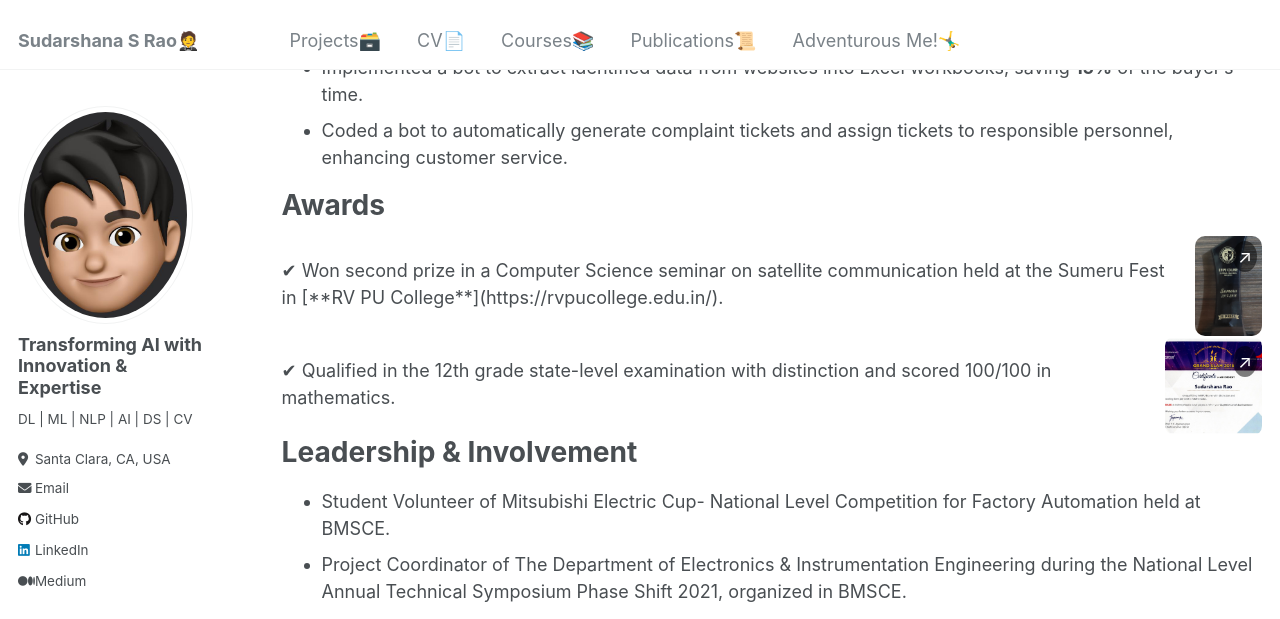
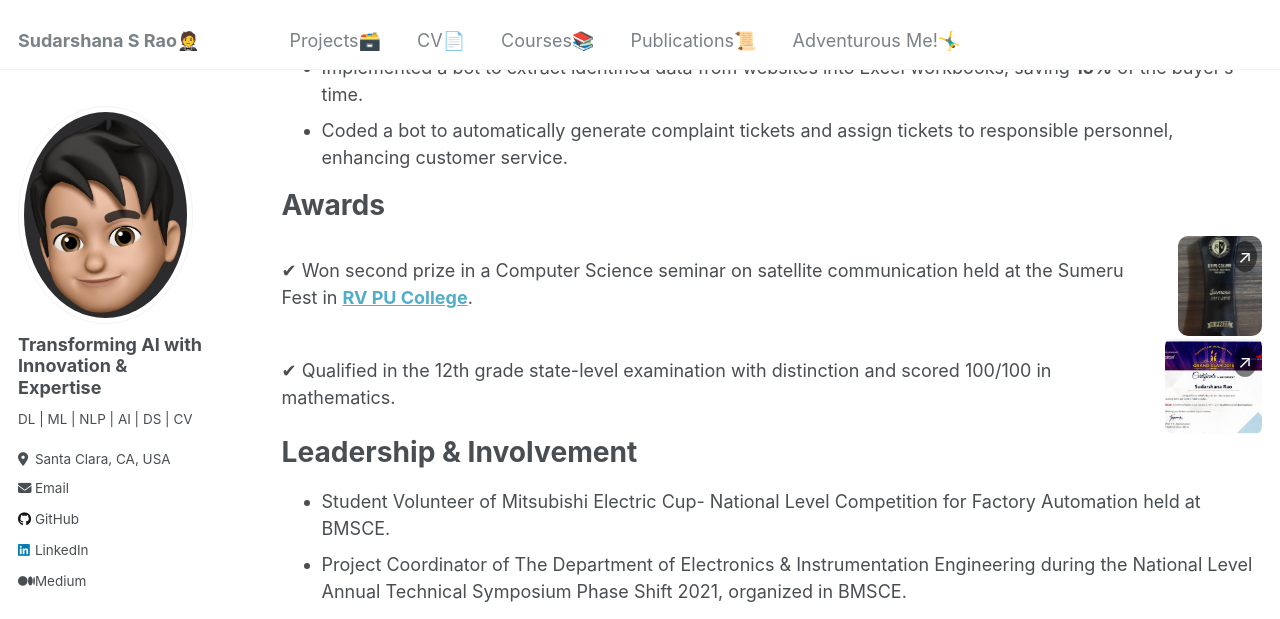
Before and after one commit to SudarshanaSRao/SudarshanaSRao.github.io, a Jekyll site: the page built from _pages/cv.md, in a window 1280 px wide and 900 px high, scrolled down 2347 px, cut to the strip 0-619 px from the top of the window. Built offline with Jekyll 4.4.1, drawn with Linux system fonts in a browser that asks for light colours; some of the changed lines change nothing that is shown.

Commit message:
Update cv.md

```diff
--- a/_pages/cv.md
+++ b/_pages/cv.md
@@ -140,7 +140,7 @@
 <div class="flexcontainer">
   <div>
     <!-- USC logo and main link -->
-    <a href="https://usc.edu" onclick="trackOutboundLink(this);">
+    <a href="https://minghsiehece.usc.edu/" target="_blank" onclick="trackOutboundLink(this);">
       <img class="pulse" height="150px" src="/images/usc_logo.png" width="250px">
     </a>
   </div>
@@ -261,7 +261,7 @@
 
 <div class="flexcontainer">
   <div>
-    <a href="https://www.bmsce.ac.in/" onclick="trackOutboundLink(this);">
+    <a href="https://www.bmsce.ac.in/" target="_blank" onclick="trackOutboundLink(this);">
       <img class="pulse" height="140px" src="/images/bmsce_logo.jpg" width="70px">
     </a>
   </div>
@@ -329,7 +329,7 @@
 ==================
 <div class="flexcontainer">
   <div>
-    <a href="https://sail.usc.edu/" onclick="trackOutboundLink(this);">
+    <a href="https://sail.usc.edu/" target="_blank" onclick="trackOutboundLink(this);">
       <img class="pulse" src="/images/4951549.png">
     </a>
   </div>
@@ -441,7 +441,7 @@
 
  <div class="flexcontainer88">
   <div>
-    <a href="https://ennvee.com/" onclick="trackOutboundLink(this);">
+    <a href="https://ennvee.com/" target="_blank" onclick="trackOutboundLink(this);">
       <img class="pulse" height="100px" src="/images/ennlogog.jpeg" width="70px">
     </a>
   </div>
@@ -550,7 +550,7 @@
 </style>
 
 <div class="content-container">
-    <p>✔ Won second prize in a Computer Science seminar on satellite communication held at the Sumeru Fest in [**RV PU College**](https://rvpucollege.edu.in/).</p>
+    <p>✔ Won second prize in a Computer Science seminar on satellite communication held at the Sumeru Fest in <a href="https://rvpucollege.edu.in/" target="_blank"><strong>RV PU College</strong></a>.</p>
     <div class="thumbnail-container" onclick="openPopup()">
         <img src="/images/Trophy.jpg" alt="Satellite Communication Seminar" class="thumbnail">
         <span class="popup-icon">&#x2197;</span>
```
